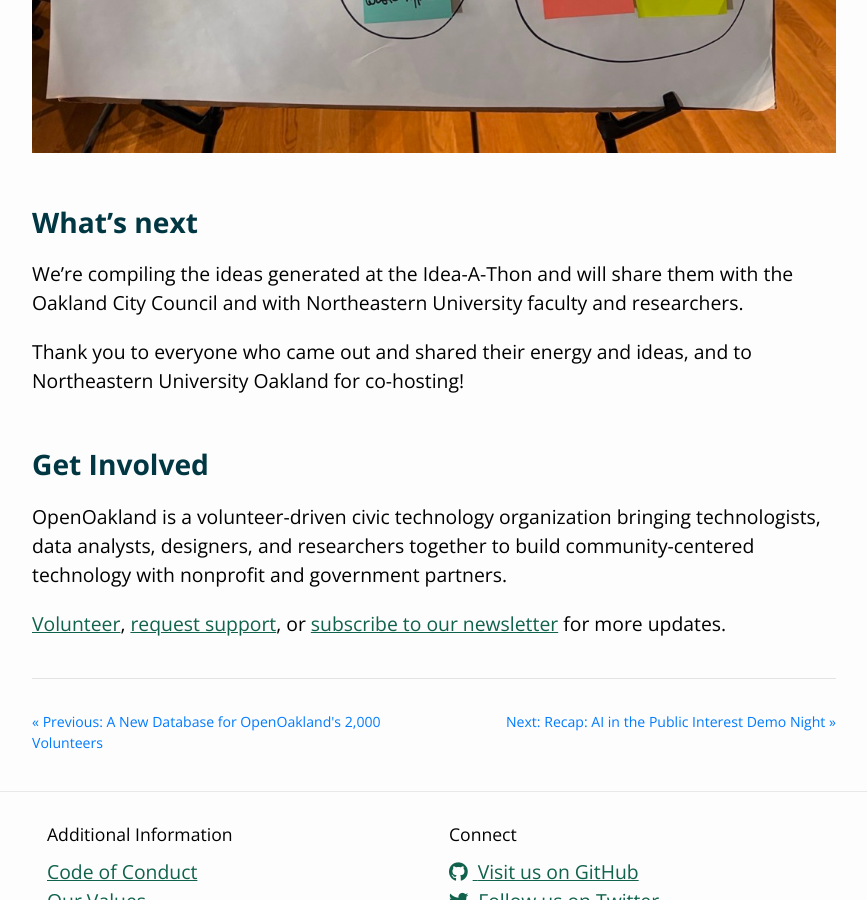
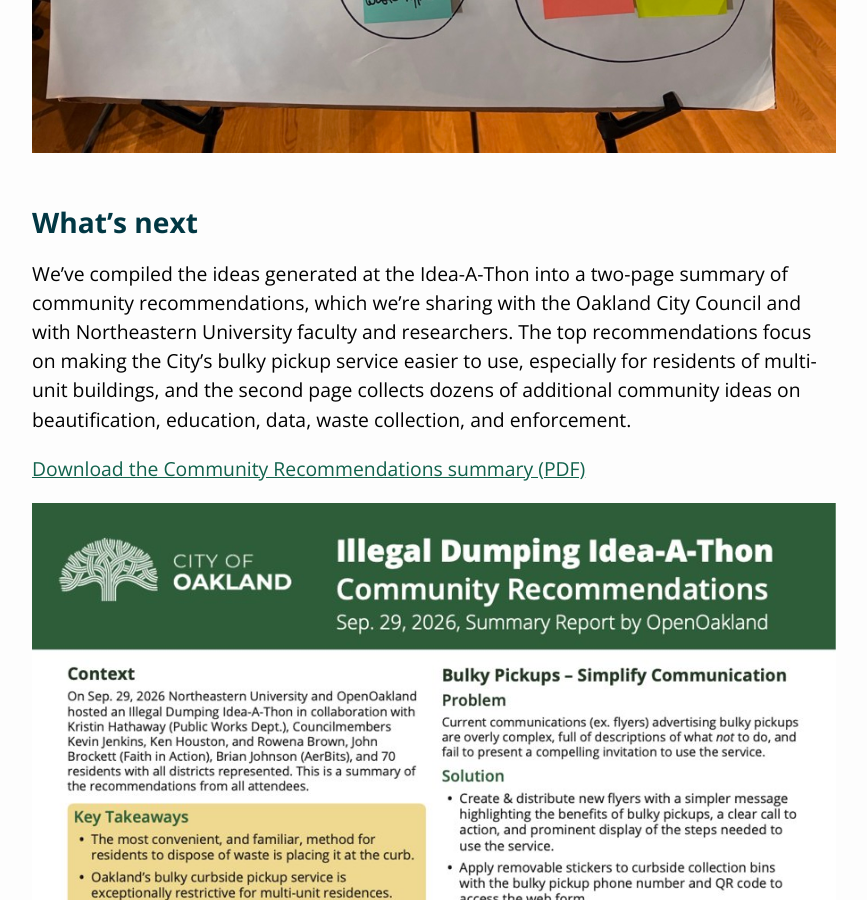
Before and after one commit to openoakland/openoakland.org, a Jekyll site: the page built from src/_posts/2026-10-01-idea-a-thon-recap.md, in a window 1280 px wide and 900 px high, scrolled down 3994 px. Shown: the whole window, without its empty margins (206-1073 px from the left). Built offline with Jekyll 4.4.1, drawn with Linux system fonts in a browser that asks for light colours; nearby versions of some CDN libraries.

Commit message:
Add community recommendations summary to Idea-A-Thon recap
Adds the two-page Illegal Dumping Idea-A-Thon Community Recommendations
PDF under What's Next, with a download link and a first-page preview
image linking to it.

Co-Authored-By: Claude Opus 5.5 <noreply@anthropic.com>

```diff
--- a/src/_posts/2026-10-01-idea-a-thon-recap.md
+++ b/src/_posts/2026-10-01-idea-a-thon-recap.md
@@ -47,6 +47,10 @@ Working in small groups, attendees brought creative, neighborhood-rooted ideas,
 
 ## What's next
 
-We're compiling the ideas generated at the Idea-A-Thon and will share them with the Oakland City Council and with Northeastern University faculty and researchers.
+We've compiled the ideas generated at the Idea-A-Thon into a two-page summary of community recommendations, which we're sharing with the Oakland City Council and with Northeastern University faculty and researchers. The top recommendations focus on making the City's bulky pickup service easier to use, especially for residents of multi-unit buildings, and the second page collects dozens of additional community ideas on beautification, education, data, waste collection, and enforcement.
+
+[Download the Community Recommendations summary (PDF)](/assets/docs/illegal-dumping-community-recommendations-2026.pdf)
+
+[![First page of the Illegal Dumping Idea-A-Thon Community Recommendations summary, showing key takeaways and recommendations to reduce bulky pickup restrictions for multi-unit residences and simplify bulky pickup communication](/assets/images/blog/idea-a-thon-recommendations-preview.jpg)](/assets/docs/illegal-dumping-community-recommendations-2026.pdf)
 
 Thank you to everyone who came out and shared their energy and ideas, and to Northeastern University Oakland for co-hosting!
```
Also changed, not shown: src/assets/images/blog/idea-a-thon-recommendations-preview.jpg (added), 1 other file.
